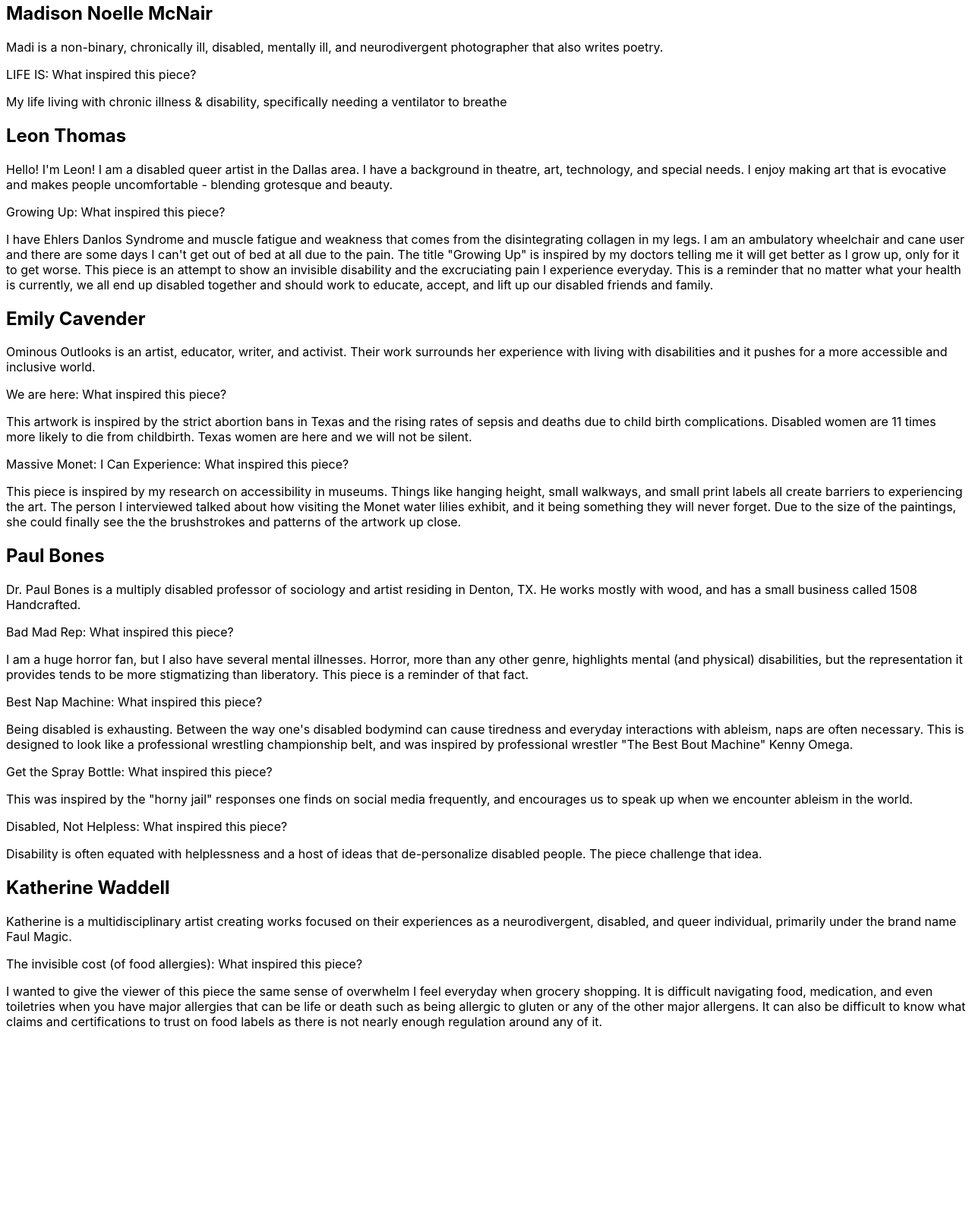
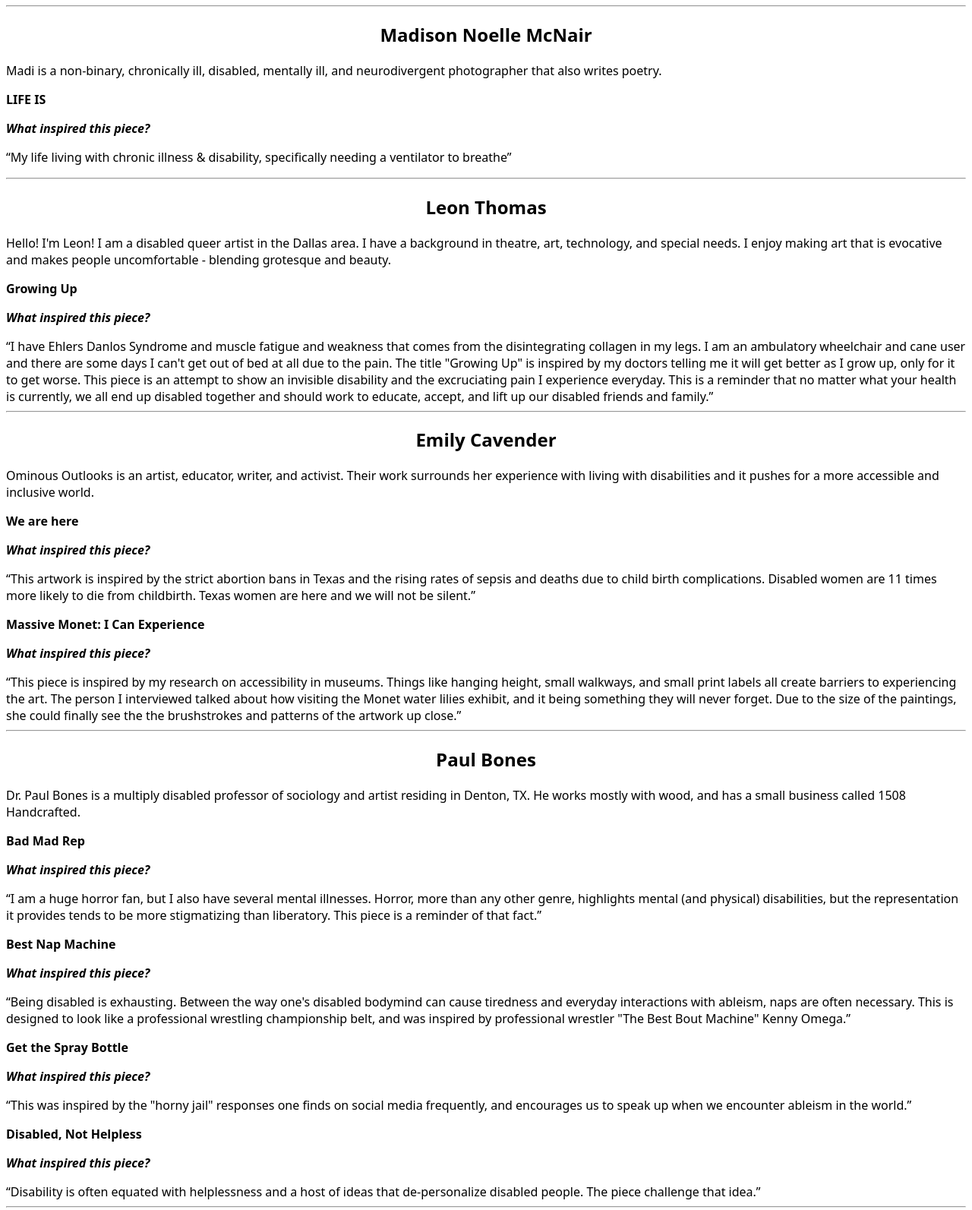
Before and after one commit to catbreb/catbreb.github.io, a plain HTML site: page index.html in a window 1280 px wide. Shown: the part 79-1672 px from the top of the page at 76% size. Before the commit the page ends 1450 px from the top, so only its background shows below. Drawn offline with Linux system fonts and the light colour scheme.

Commit message:
Add some basic formatting

```diff
--- a/index.css
+++ b/index.css
@@ -1,6 +1,16 @@
 body {
-    font-family: -apple-system, BlinkMacSystemFont,
-    "Segoe UI", "Roboto", "Oxygen",
-    "Ubuntu", "Cantarell", "Fira Sans",
-    "Droid Sans", "Helvetica Neue", sans-serif;
+    font-family: system-ui, "Segoe UI", Roboto, Helvetica, Arial, sans-serif, "Apple Color Emoji", "Segoe UI Emoji", "Segoe UI Symbol";
 }
+
+h1, h2 {
+    text-align: center;
+}
+
+.title {
+    font-weight: bold;
+}
+
+.question {
+    font-style: italic;
+    font-weight: bold;
+}
--- a/index.html
+++ b/index.html
@@ -7,93 +7,109 @@
 </head>
 <body>
 <h1>Disability Pride Month at Artists' Grove Art Gallery</h1>
+<hr>
 <section>
-
     <h2>Madison Noelle McNair</h2>
 
-    <p>Madi is a non-binary, chronically ill, disabled, mentally ill, and neurodivergent photographer that also writes
-        poetry.</p>
+    <p class="about">Madi is a non-binary, chronically ill, disabled, mentally ill, and neurodivergent photographer that
+        also writes poetry.</p>
 
-    <p>LIFE IS: What inspired this piece?</p>
-
-    <p>My life living with chronic illness & disability, specifically needing a ventilator to breathe</p>
+    <p class="title">LIFE IS</p>
+    <p class="question">What inspired this piece?</p>
+    <q>My life living with chronic illness & disability, specifically needing a ventilator to breathe</q></p>
 </section>
+<hr>
 <section>
     <h2>Leon Thomas</h2>
 
-    <p>Hello! I'm Leon! I am a disabled queer artist in the Dallas area. I have a background in theatre, art,
+    <p class="about">Hello! I'm Leon! I am a disabled queer artist in the Dallas area. I have a background in theatre,
+        art,
         technology, and special needs. I enjoy making art that is evocative and makes people uncomfortable - blending
         grotesque and beauty.</p>
 
-    <p>Growing Up: What inspired this piece?</p>
+    <p class="title">Growing Up</p>
+    <p class="question">What inspired this piece?</p>
 
-    <p>I have Ehlers Danlos Syndrome and muscle fatigue and weakness that comes from the disintegrating collagen in my
+    <q>I have Ehlers Danlos Syndrome and muscle fatigue and weakness that comes from the disintegrating collagen in my
         legs. I am an ambulatory wheelchair and cane user and there are some days I can't get out of bed at all due to
         the pain. The title "Growing Up" is inspired by my doctors telling me it will get better as I grow up, only for
         it to get worse. This piece is an attempt to show an invisible disability and the excruciating pain I experience
         everyday. This is a reminder that no matter what your health is currently, we all end up disabled together and
-        should work to educate, accept, and lift up our disabled friends and family.</p>
+        should work to educate, accept, and lift up our disabled friends and family.</q>
 </section>
+<hr>
 <section>
     <h2>Emily Cavender</h2>
 
-    <p>Ominous Outlooks is an artist, educator, writer, and activist. Their work surrounds her experience with living
+    <p class="about">Ominous Outlooks is an artist, educator, writer, and activist. Their work surrounds her experience
+        with living
         with disabilities and it pushes for a more accessible and inclusive world.</p>
 
-    <p>We are here: What inspired this piece?</p>
+    <p class="title">We are here</p>
+    <p class="question">What inspired this piece?</p>
 
-    <p>This artwork is inspired by the strict abortion bans in Texas and the rising rates of sepsis and deaths due to
+    <q>This artwork is inspired by the strict abortion bans in Texas and the rising rates of sepsis and deaths due to
         child birth complications. Disabled women are 11 times more likely to die from childbirth. Texas women are here
-        and we will not be silent.</p>
+        and we will not be silent.</q>
 
-    <p>Massive Monet: I Can Experience: What inspired this piece?</p>
+    <p class="title">Massive Monet: I Can Experience</p>
+    <p class="question">What inspired this piece?</p>
 
-    <p>This piece is inspired by my research on accessibility in museums. Things like hanging height, small walkways,
+    <q>This piece is inspired by my research on accessibility in museums. Things like hanging height, small walkways,
         and small print labels all create barriers to experiencing the art. The person I interviewed talked about how
         visiting the Monet water lilies exhibit, and it being something they will never forget. Due to the size of the
-        paintings, she could finally see the the brushstrokes and patterns of the artwork up close.</p>
+        paintings, she could finally see the the brushstrokes and patterns of the artwork up close.</q>
 </section>
+<hr>
 <section>
     <h2>Paul Bones</h2>
 
-    <p>Dr. Paul Bones is a multiply disabled professor of sociology and artist residing in Denton, TX. He works mostly
+    <p class="about">Dr. Paul Bones is a multiply disabled professor of sociology and artist residing in Denton, TX. He
+        works mostly
         with wood, and has a small business called 1508 Handcrafted.</p>
 
-    <p>Bad Mad Rep: What inspired this piece?</p>
+    <p class="title">Bad Mad Rep</p>
+    <p class="question">What inspired this piece?</p>
 
-    <p>I am a huge horror fan, but I also have several mental illnesses. Horror, more than any other genre, highlights
+    <q>I am a huge horror fan, but I also have several mental illnesses. Horror, more than any other genre, highlights
         mental (and physical) disabilities, but the representation it provides tends to be more stigmatizing than
-        liberatory. This piece is a reminder of that fact.</p>
+        liberatory. This piece is a reminder of that fact.</q>
 
-    <p>Best Nap Machine: What inspired this piece?</p>
+    <p class="title">Best Nap Machine</p>
+    <p class="question">What inspired this piece?</p>
 
-    <p>Being disabled is exhausting. Between the way one's disabled bodymind can cause tiredness and everyday
+    <q>Being disabled is exhausting. Between the way one's disabled bodymind can cause tiredness and everyday
         interactions with ableism, naps are often necessary. This is designed to look like a professional wrestling
-        championship belt, and was inspired by professional wrestler "The Best Bout Machine" Kenny Omega.</p>
+        championship belt, and was inspired by professional wrestler "The Best Bout Machine" Kenny Omega.</q>
 
-    <p>Get the Spray Bottle: What inspired this piece?</p>
+    <p class="title">Get the Spray Bottle</p>
+    <p class="question">What inspired this piece?</p>
 
-    <p>This was inspired by the "horny jail" responses one finds on social media frequently, and encourages us to speak
-        up when we encounter ableism in the world.</p>
+    <q>This was inspired by the "horny jail" responses one finds on social media frequently, and encourages us to speak
+        up when we encounter ableism in the world.</q>
 
-    <p>Disabled, Not Helpless: What inspired this piece?</p>
+    <p class="title">Disabled, Not Helpless</p>
+    <p class="question">What inspired this piece?</p>
 
-    <p>Disability is often equated with helplessness and a host of ideas that de-personalize disabled people. The piece
-        challenge that idea.</p>
+    <q>Disability is often equated with helplessness and a host of ideas that de-personalize disabled people. The piece
+        challenge that idea.</q>
 </section>
+<hr>
 <section>
     <h2>Katherine Waddell</h2>
 
-    <p>Katherine is a multidisciplinary artist creating works focused on their experiences as a neurodivergent,
+    <p class="about">Katherine is a multidisciplinary artist creating works focused on their experiences as a
+        neurodivergent,
         disabled, and queer individual, primarily under the brand name Faul Magic.</p>
 
-    <p>The invisible cost (of food allergies): What inspired this piece?</p>
+    <p class="title">The invisible cost (of food allergies)</p>
+    <p class="question">What inspired this piece?</p>
 
-    <p>I wanted to give the viewer of this piece the same sense of overwhelm I feel everyday when grocery shopping. It
+    <q>I wanted to give the viewer of this piece the same sense of overwhelm I feel everyday when grocery shopping. It
         is difficult navigating food, medication, and even toiletries when you have major allergies that can be life or
         death such as being allergic to gluten or any of the other major allergens. It can also be difficult to know
         what claims and certifications to trust on food labels as there is not nearly enough regulation around any of
-        it.</p>
+        it.</q>
 </section>
 </body>
 </html>
```
